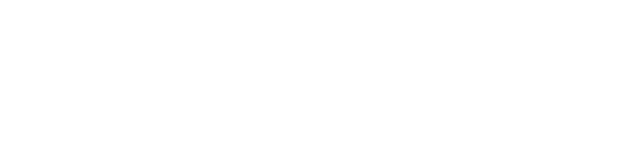
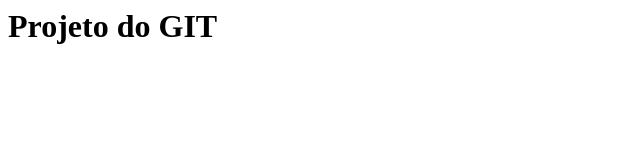
Before and after one commit to ydavidrkz/meu-site-teste, a plain HTML site: page index.html in a window 1280 px wide. Shown: the whole page, without its empty margins (0-640 px from the left). Drawn offline with Linux system fonts and the light colour scheme.

Commit message:
Titulo da pagina

```diff
--- a/index.html
+++ b/index.html
@@ -2,5 +2,6 @@
     <head>
     </head>
     <body>
+        <h1>Projeto do GIT</h1>
     </body>
 </html>
```
